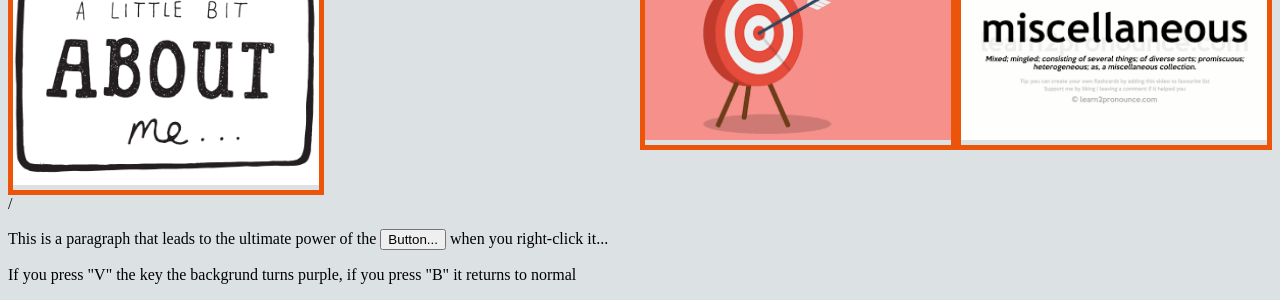
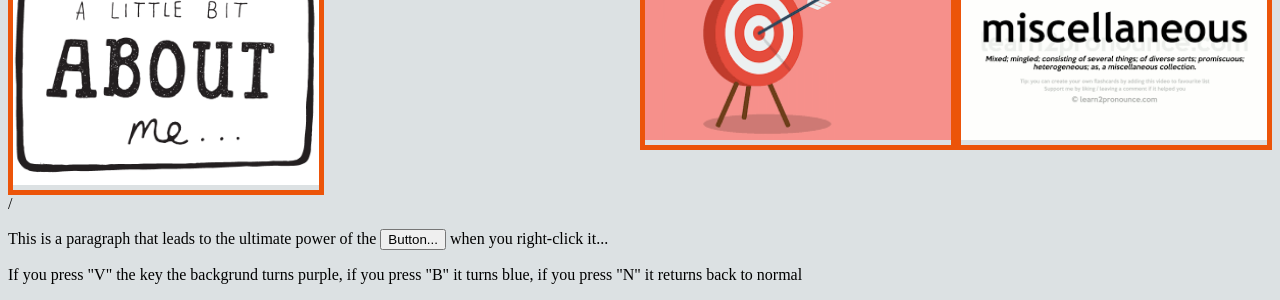
Before and after one commit to Kathullhu/Kathullhu.github.io, a plain HTML site: page index.html in a window 1280 px wide. Shown: the part 1129-1429 px from the top of the page. Drawn offline with Linux system fonts and the light colour scheme.

Commit message:
Update index.html

```diff
--- a/index.html
+++ b/index.html
@@ -89,7 +89,7 @@
 	});
 </script>
 
-<p>If you press "V" the key the backgrund turns purple, if you press "B" it returns to normal</p>
+<p>If you press "V" the key the backgrund turns purple, if you press "B" it turns blue, if you press "N" it returns back to normal</p>
 
 <script>
 	window.addEventListener("keydown", event =>
```
